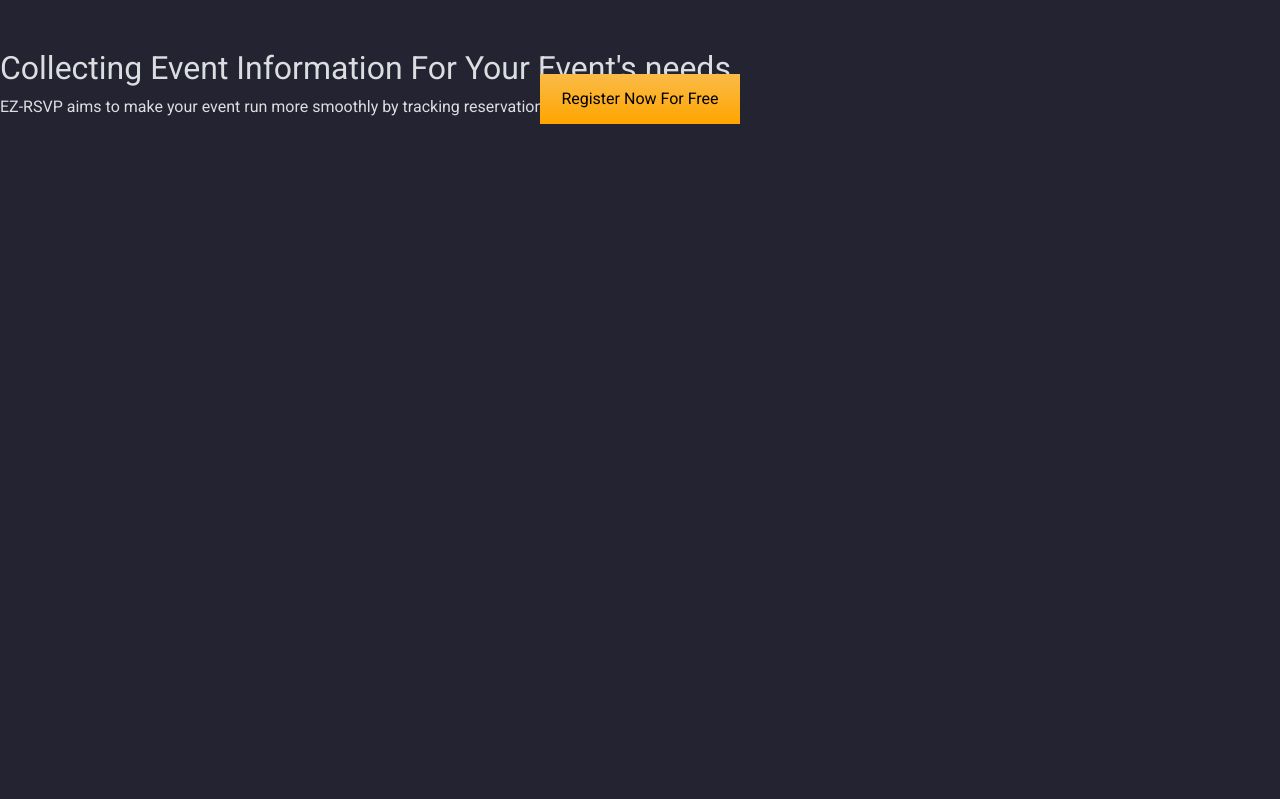
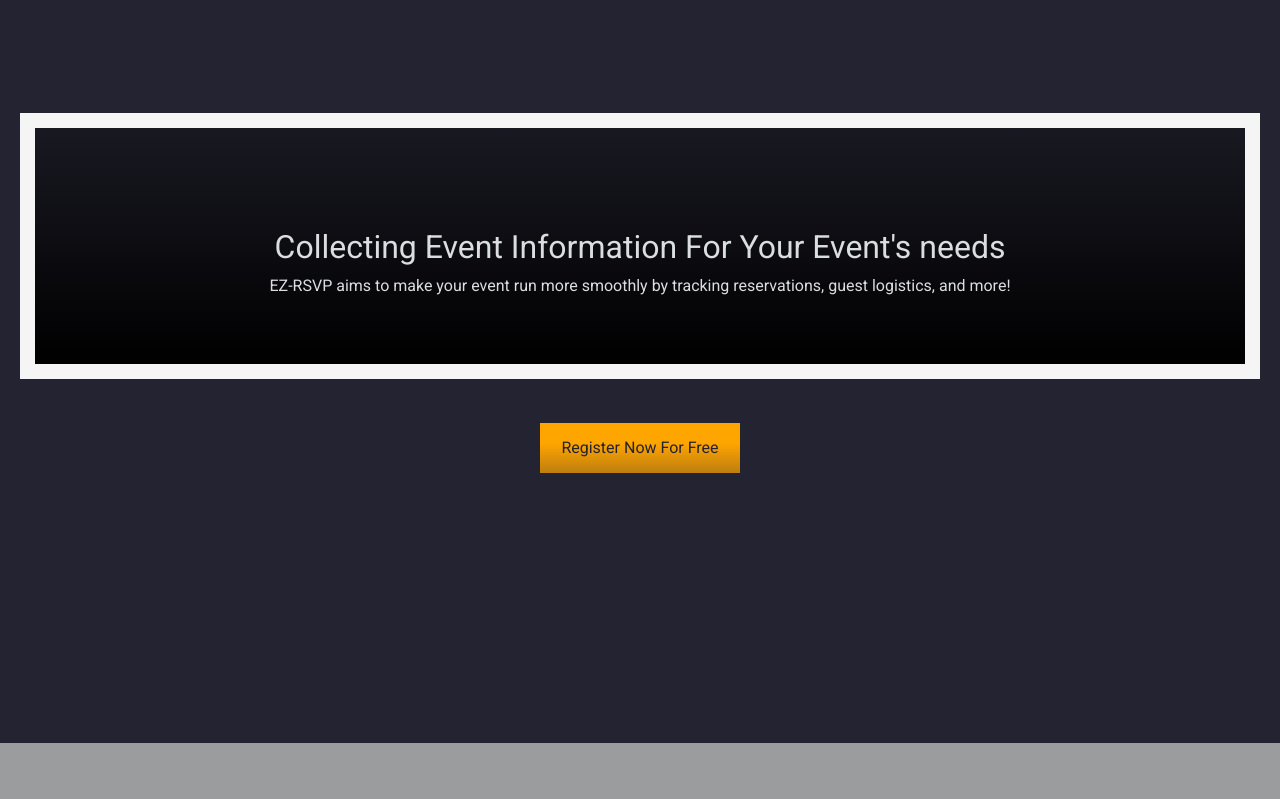
Before and after one commit to mrj760/EZ-RSVP, a PHP site: page /html/home.html in a window 1280 px wide. Shown: the part 857-1656 px from the top of the page. After the commit the page ends 1600 px from the top, so only its background shows below. Run offline with PHP 8.4, Linux system fonts and the light colour scheme; some libraries are stand-ins or nearby versions.

Commit message:
fixed navbar. home scrolling broken. removed useless stuff. organized.

```diff
--- a/html/about.html
+++ b/html/about.html
@@ -6,14 +6,12 @@ and links to create an account or login. -->
 
 <head>
     <script src="../script/setup_head.js"></script>
+    <script src="../script/navbar.js"></script>
     <link href="../style/_global.css" rel="stylesheet">
-
 </head>
 
 <body>
 
-
-    <script src="../script/navbar.js"></script>
 </body>
 
 </html>
--- a/html/home.html
+++ b/html/home.html
@@ -1,15 +1,17 @@
+<!DOCTYPE HTML>
+<html lang="en">
 <!-- This page will include a brief introduction to the site
     and links to create an account or login. -->
-<!DOCTYPE HTML>
-<html lang="en">
 
 <head>
     <script src="../script/setup_head.js"></script>
+    <script src="../script/navbar.js"></script>
+    <script src="../script/home.js"></script>
 </head>
 
 <body>
     <div id="introDiv" class="fullscreenDiv">
-        <div id="introTextContainer">
+        <div class="introTextContainer">
             <h1 class="leadingText">
                 <bold>
                     Event Planning Made Simple. For Everyone.
@@ -17,13 +19,13 @@
             </h1>
         </div>
 
-        <div id="getStartedButton">
+        <div id="getStartedButton" class="buttonDiv">
             <button type="button">Get Started For Free</button>
         </div>
     </div>
     <div id="about" class="fullscreenDiv">
-        <div id="aboutBackground">
-            <div id="registerForFreeButton">
+        <div class="introTextContainer">
+            <div id="registerForFreeButton" class="buttonDiv">
                 <button type="button">Register Now For Free</button>
             </div>
 
@@ -34,8 +36,6 @@
         </div>
     </div>
 
-    <script src="../script/navbar.js"></script>
-    <script src="../script/home.js"></script>
 
 </body>
 
--- a/html/user_login.html
+++ b/html/user_login.html
@@ -9,13 +9,13 @@ Also contains a link to the registration page. -->
     <script src="../script/navbar.js"></script>
     <div class="loginbox">
         <h1>Login</h1>
-        <form action-="" method="POST" class="">
+        <form action-="" method="POST">
             <!--Username-->
-                <label for="username" class="">Username</label>
+                <label for="username">Username</label>
                 <input type="name" id="username" name="username" placeholder="Enter Username" required autofocus>
 
             <!--User Password-->
-                <label for="userPassword" class="">Password</label>
+                <label for="userPassword">Password</label>
                 <input type="password" id="password" name="password" placeholder="Enter Password" required>
 
             <!--Sign In Button, move to user dashboard-->
--- a/script/navbar.js
+++ b/script/navbar.js
@@ -29,9 +29,11 @@ html =
     "            </a>\n" +
     "        </li>\n" +
     "    </div>\n" +
-    "</nav>"
+    "</nav>\n" +
     "</div>";
 
-if (!document.body.innerHTML.includes('<nav class=')) {
-    document.body.innerHTML = html + '\n' + document.body.innerHTML;
-}
+window.addEventListener("load", function () {
+    if (!document.body.innerHTML.includes('<nav class=')) {
+        document.body.innerHTML = html + '\n' + document.body.innerHTML;
+    }
+})
--- a/style/_global.scss
+++ b/style/_global.scss
@@ -8,22 +8,18 @@ $light-gray: #dbdee1;
 $dark-purple: #232331;
 $dark-teal: #232a31;
 $dark-blue: #2d3748;
+$dark-gray: #222529;
+
+$marigold: rgb(255, 165, 0);
+
+* {
+    color: $light-gray;
+}
 
 body {
     color: $light-gray;
     font-family: "Roboto", sans-serif;
     background-color: $dark-purple;
-}
-
-#nav {
-    position: fixed;
-    top: 0;
-    left: 0;
-    width: 100%;
-    background-color: #f1f1f1;
-    padding: 10px;
-    background-color: $dark-purple;
-    box-sizing: border-box;
 }
 
 .button {
@@ -58,3 +54,14 @@ body {
     $y: 0.5em;
     margin: $x $y $x $y;
 }
+
+#nav {
+    position: fixed;
+    z-index: 100;
+    top: 0;
+    left: 0;
+    width: 100%;
+    padding: 0px 10px 0px 10px;
+    background-color: $dark-gray;
+    box-sizing: border-box;
+}
--- a/style/home.css
+++ b/style/home.css
@@ -1,29 +1,48 @@
-#introTextContainer {
-  background-image: linear-gradient(to bottom, rgba(0, 0, 0, 0.3), rgb(0, 0, 0));
-  text-align: center;
-  position: relative;
-  top: 150px;
-  max-height: 100%;
-  max-width: 100%;
-  border: 15px solid whitesmoke;
-  padding: 50px;
-  margin: 20px;
+@import url("https://fonts.googleapis.com/css2?family=Roboto&display=swap");
+* {
+  color: #dbdee1;
 }
 
-#getStartedButton {
-  text-align: center;
-  position: relative;
-  top: 235px;
+body {
+  color: #dbdee1;
+  font-family: "Roboto", sans-serif;
+  background-color: #232331;
 }
 
-#registerForFreeButton {
+.button {
+  color: #232331;
+  background-color: #dbdee1;
+  border: 0px;
   text-align: center;
-  position: relative;
-  top: 75px;
+  font-weight: bold;
+  padding: 0.25em 0.35em 0.25em 0.35em;
+  margin: 1em 1em 1em 1em;
+}
+.button:hover {
+  background-color: #cee3f6;
+}
+
+.textBox {
+  height: auto;
+  padding: 0.35em 0.25em 0.35em 0.25em;
+  margin: 1em 0.5em 1em 0.5em;
+}
+
+#nav {
+  position: fixed;
+  z-index: 100;
+  top: 0;
+  left: 0;
+  width: 100%;
+  padding: 0px 10px 0px 10px;
+  background-color: #222529;
+  box-sizing: border-box;
 }
 
 button {
-  background-image: linear-gradient(to bottom, rgba(255, 165, 0, 0.7), rgb(255, 165, 0));
+  color: #232331;
+  background-color: #232331;
+  background-image: linear-gradient(0deg, rgba(255, 165, 0, 0.7), rgb(255, 165, 0) 60%);
   border: 0px;
   height: 50px;
   width: 200px;
@@ -38,6 +57,24 @@ button {
   overflow-y: scroll;
 }
 
+.buttonDiv {
+  text-align: center;
+  position: relative;
+  top: 245px;
+}
+
+.introTextContainer {
+  background-image: linear-gradient(to bottom, rgba(0, 0, 0, 0.3), rgb(0, 0, 0));
+  text-align: center;
+  position: relative;
+  top: 150px;
+  max-height: 100%;
+  max-width: 100%;
+  border: 15px solid whitesmoke;
+  padding: 50px;
+  margin: 20px;
+}
+
 #introDiv {
   background-image: url("https://cdn.pixabay.com/photo/2017/07/21/23/57/concert-2527495_1280.jpg");
   background-position: center center;
--- a/style/home.scss
+++ b/style/home.scss
@@ -1,23 +1,9 @@
-#introTextContainer {
-    background-image: linear-gradient(to bottom, rgba(0, 0, 0, 0.3), rgba(0, 0, 0, 1));
-    text-align: center;
-    position: relative;
-    top: 150px;
-    max-height: 100%;
-    max-width: 100%;
-    border: 15px solid whitesmoke;
-    padding: 50px;
-    margin: 20px;
-}
-
-#getStartedButton {
-    text-align: center;
-    position: relative;
-    top: 245px;
-}
+@import "_global.scss";
 
 button {
-    background-image: linear-gradient(to bottom, rgba(255, 165, 0, 0.7), rgba(255, 165, 0, 1));
+    color: $dark-purple;
+    background-color: $dark-purple;
+    background-image: linear-gradient(0deg, rgba($marigold, .7), $marigold 60%);
     border: 0px;
     height: 50px;
     width: 200px;
@@ -32,6 +18,24 @@ button {
     overflow-y: scroll;
 }
 
+.buttonDiv {
+    text-align: center;
+    position: relative;
+    top: 245px;
+}
+
+.introTextContainer {
+    background-image: linear-gradient(to bottom, rgba(0, 0, 0, 0.3), rgba(0, 0, 0, 1));
+    text-align: center;
+    position: relative;
+    top: 150px;
+    max-height: 100%;
+    max-width: 100%;
+    border: 15px solid whitesmoke;
+    padding: 50px;
+    margin: 20px;
+}
+
 #introDiv {
     background-image: url("https://cdn.pixabay.com/photo/2017/07/21/23/57/concert-2527495_1280.jpg");
     background-position: center center;
```
Also changed, not shown: html/create_event_rsvp.html (+47 -50 lines), html/user_register.html (+4 -4 lines), style/rsvp.css (+15 -11 lines).
